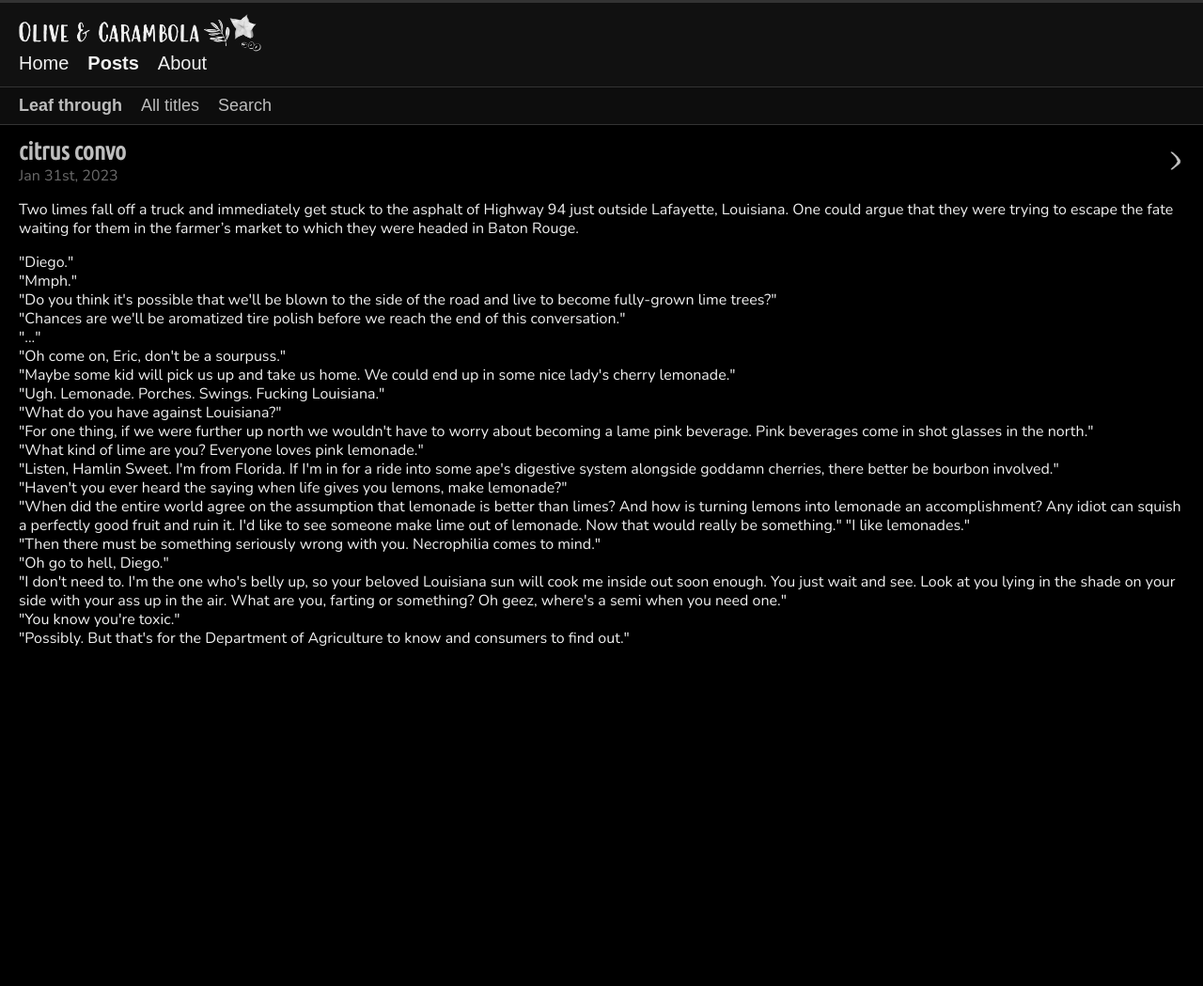
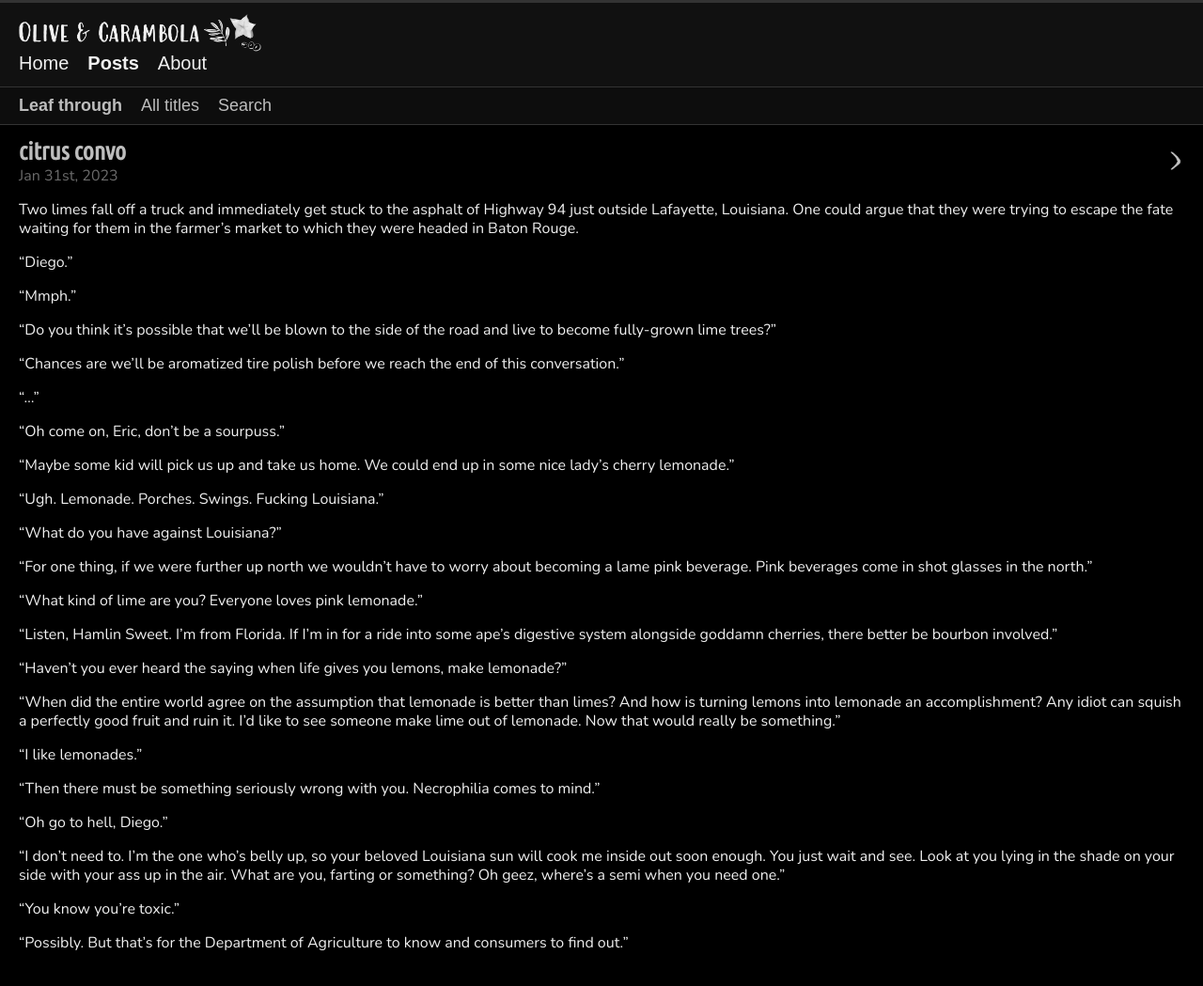
Before and after one commit to olivecarambola/logbook, a Jekyll site: the page built from _posts/2023-01-31-citrusconvo.md, in a window 1280 px wide. Shown: the whole page at 94% size. Built offline with Jekyll 4.4.1, drawn with Linux system fonts in a browser that asks for light colours; some web fonts are replaced; before the commit the page ends 900 px from its top, so only the background shows below that.

Commit message:
Update 2023-01-31-citrusconvo.md

```diff
--- a/_posts/2023-01-31-citrusconvo.md
+++ b/_posts/2023-01-31-citrusconvo.md
@@ -14,25 +14,42 @@
 ---
 Two limes fall off a truck and immediately get stuck to the asphalt of Highway 94 just outside Lafayette, Louisiana. One could argue that they were trying to escape the fate waiting for them in the farmer's market to which they were headed in Baton Rouge.
 
-<div class="text-body-spacier">
-"Diego."<br>
-"Mmph."<br>
-"Do you think it's possible that we'll be blown to the side of the road and live to become fully-grown lime trees?"<br>
-"Chances are we'll be aromatized tire polish before we reach the end of this conversation."<br>
-"..."<br>
-"Oh come on, Eric, don't be a sourpuss."<br>
-"Maybe some kid will pick us up and take us home. We could end up in some nice lady's cherry lemonade."<br>
-"Ugh. Lemonade. Porches. Swings. Fucking Louisiana."<br>
-"What do you have against Louisiana?"<br>
-"For one thing, if we were further up north we wouldn't have to worry about becoming a lame pink beverage. Pink beverages come in shot glasses in the north."<br>
-"What kind of lime are you? Everyone loves pink lemonade."<br>
-"Listen, Hamlin Sweet. I'm from Florida. If I'm in for a ride into some ape's digestive system alongside goddamn cherries, there better be bourbon involved."<br>
-"Haven't you ever heard the saying when life gives you lemons, make lemonade?"<br>
+"Diego."
+<p class="customspace"></p>
+"Mmph."
+<p class="customspace"></p>
+"Do you think it's possible that we'll be blown to the side of the road and live to become fully-grown lime trees?"
+<p class="customspace"></p>
+"Chances are we'll be aromatized tire polish before we reach the end of this conversation."
+<p class="customspace"></p>
+"..."
+<p class="customspace"></p>
+"Oh come on, Eric, don't be a sourpuss."
+<p class="customspace"></p>
+"Maybe some kid will pick us up and take us home. We could end up in some nice lady's cherry lemonade."
+<p class="customspace"></p>
+"Ugh. Lemonade. Porches. Swings. Fucking Louisiana."
+<p class="customspace"></p>
+"What do you have against Louisiana?"
+<p class="customspace"></p>
+"For one thing, if we were further up north we wouldn't have to worry about becoming a lame pink beverage. Pink beverages come in shot glasses in the north."
+<p class="customspace"></p>
+"What kind of lime are you? Everyone loves pink lemonade."
+<p class="customspace"></p>
+"Listen, Hamlin Sweet. I'm from Florida. If I'm in for a ride into some ape's digestive system alongside goddamn cherries, there better be bourbon involved."
+<p class="customspace"></p>
+"Haven't you ever heard the saying when life gives you lemons, make lemonade?"
+<p class="customspace"></p>
 "When did the entire world agree on the assumption that lemonade is better than limes? And how is turning lemons into lemonade an accomplishment? Any idiot can squish a perfectly good fruit and ruin it. I'd like to see someone make lime out of lemonade. Now that would really be something."
-"I like lemonades."<br>
-"Then there must be something seriously wrong with you. Necrophilia comes to mind."<br>
-"Oh go to hell, Diego."<br>
-"I don't need to. I'm the one who's belly up, so your beloved Louisiana sun will cook me inside out soon enough. You just wait and see. Look at you lying in the shade on your side with your ass up in the air. What are you, farting or something? Oh geez, where's a semi when you need one."<br>
-"You know you're toxic."<br>
+<p class="customspace"></p>
+"I like lemonades."
+<p class="customspace"></p>
+"Then there must be something seriously wrong with you. Necrophilia comes to mind."
+<p class="customspace"></p>
+"Oh go to hell, Diego."
+<p class="customspace"></p>
+"I don't need to. I'm the one who's belly up, so your beloved Louisiana sun will cook me inside out soon enough. You just wait and see. Look at you lying in the shade on your side with your ass up in the air. What are you, farting or something? Oh geez, where's a semi when you need one."
+<p class="customspace"></p>
+"You know you're toxic."
+<p class="customspace"></p>
 "Possibly. But that's for the Department of Agriculture to know and consumers to find out."
-</div>
```
